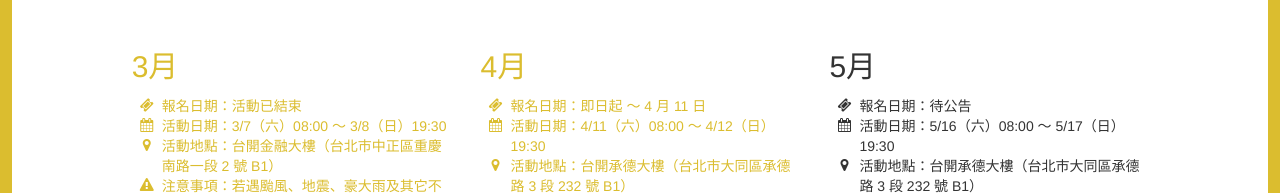
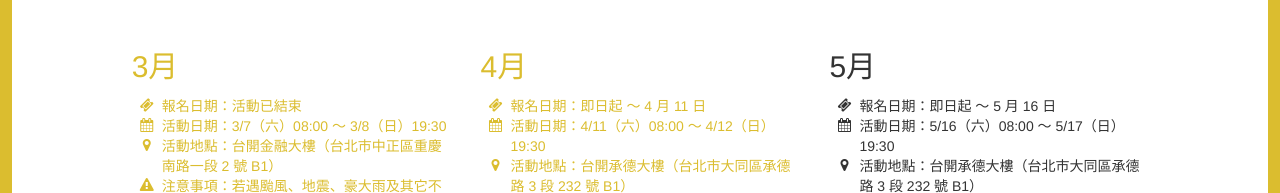
Before and after one commit to chiehwen/hackathon.tw-website, a website: page index.html in a window 1280 px wide. Shown: the part 1950-2143 px from the top of the page. Drawn offline with nearby package versions, Linux system fonts and the light colour scheme.

Commit message:
update date

```diff
--- a/index.html
+++ b/index.html
@@ -268,7 +268,7 @@
                         <ul class="fa-ul">
                             <li>
                             <i class="fa-li fa fa-ticket"></i>
-                            報名日期：待公告
+                            報名日期：即日起 ～ 5 月 16 日
                             </li>
                             <li>
                             <i class="fa-li fa fa-calendar"></i>
```
